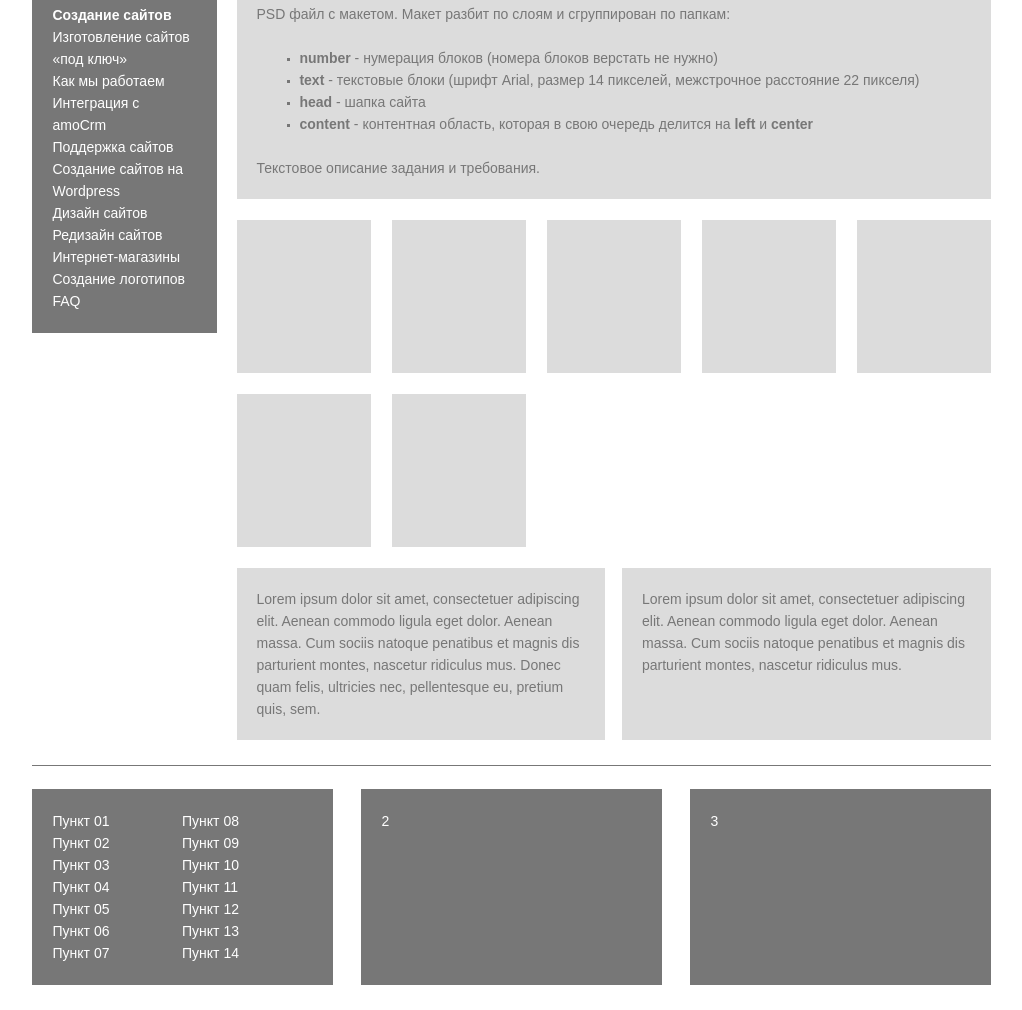
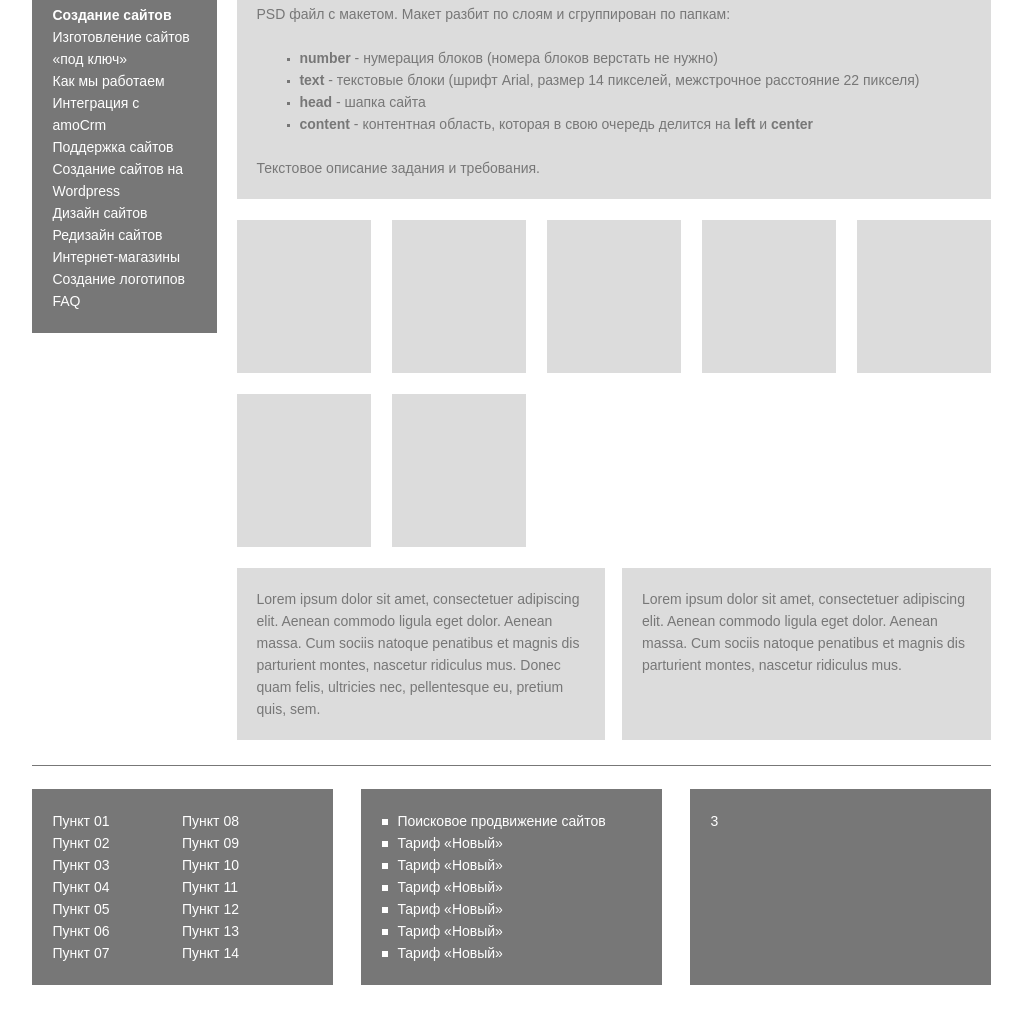
Before and after one commit to jeka5650962/test-increase, a plain HTML site: page index.html in a window 1280 px wide. Shown: the part 191-1201 px from the top of the page, without its empty margins (129-1151 px from the left). Drawn offline with Linux system fonts and the light colour scheme.

Commit message:
200223 1209

```diff
--- a/index.html
+++ b/index.html
@@ -230,7 +230,45 @@
                         </ul>
                     </div>
                 </div>
-                <div class="footer__item block-dark">2</div>
+                <div class="footer__item footer-middle block-dark">
+                    <ul class="footer-middle__list">
+                        <li class="footer-middle__item">
+                            <a href="#" class="footer-middle__link">
+                                Поисковое продвижение сайтов
+                            </a>
+                        </li>
+                        <li class="footer-middle__item">
+                            <a href="#" class="footer-middle__link">
+                                Тариф «Новый»
+                            </a>
+                        </li>
+                        <li class="footer-middle__item">
+                            <a href="#" class="footer-middle__link">
+                                Тариф «Новый»
+                            </a>
+                        </li>
+                        <li class="footer-middle__item">
+                            <a href="#" class="footer-middle__link">
+                                Тариф «Новый»
+                            </a>
+                        </li>
+                        <li class="footer-middle__item">
+                            <a href="#" class="footer-middle__link">
+                                Тариф «Новый»
+                            </a>
+                        </li>
+                        <li class="footer-middle__item">
+                            <a href="#" class="footer-middle__link">
+                                Тариф «Новый»
+                            </a>
+                        </li>
+                        <li class="footer-middle__item">
+                            <a href="#" class="footer-middle__link">
+                                Тариф «Новый»
+                            </a>
+                        </li>
+                    </ul>
+                </div>
                 <div class="footer__item block-dark">3</div>
             </div>
         </div>
--- a/style/style.css
+++ b/style/style.css
@@ -215,3 +215,28 @@ body {
 .footer-left__link:hover {
     text-decoration: underline;
 }
+
+.footer-middle {}
+
+.footer-middle__list {}
+
+.footer-middle__item {}
+
+.footer-middle__item::before {
+    content: '';
+    width: 6px;
+    height: 6px;
+    display: inline-block;
+    margin: 0 6px 0 0;
+    background-color: var(--white-color);
+    position: relative;
+    top: -1px;
+}
+
+.footer-middle__link {
+    color: var(--white-color);
+}
+
+.footer-middle__link:hover {
+    text-decoration: underline;
+}
```
